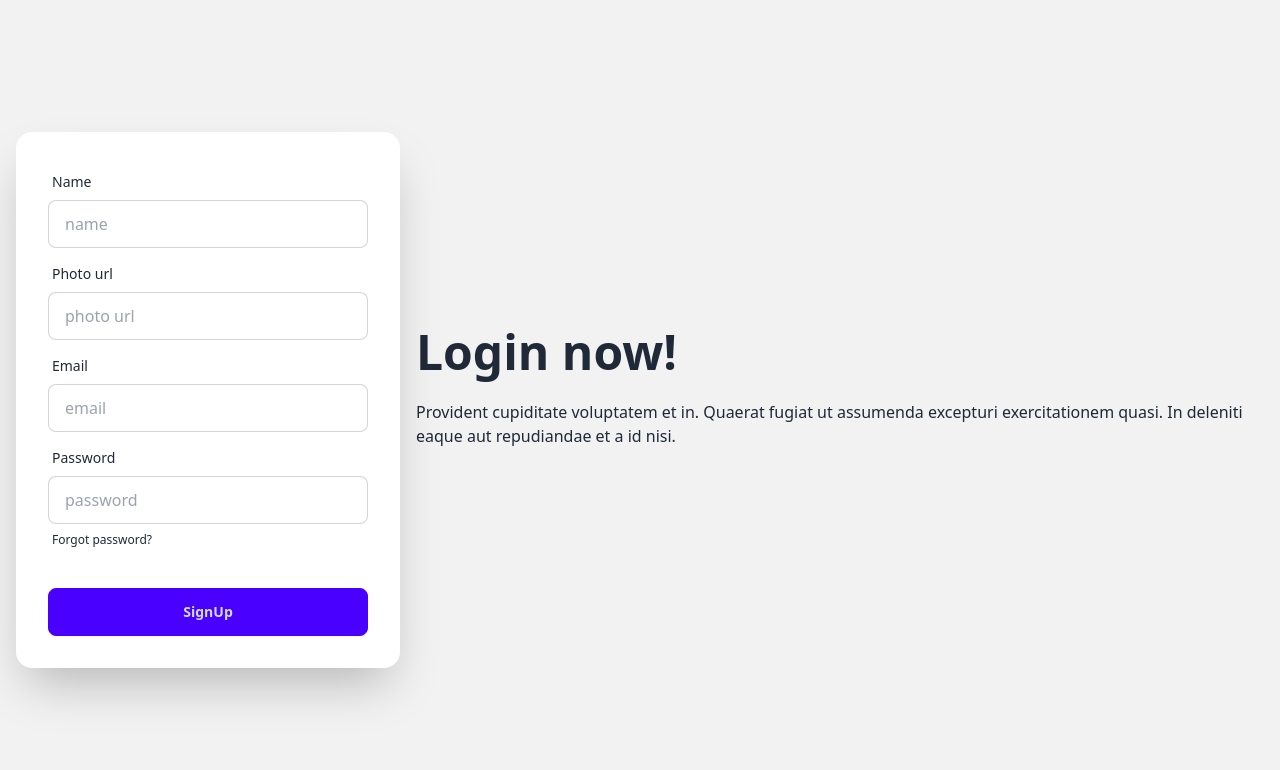
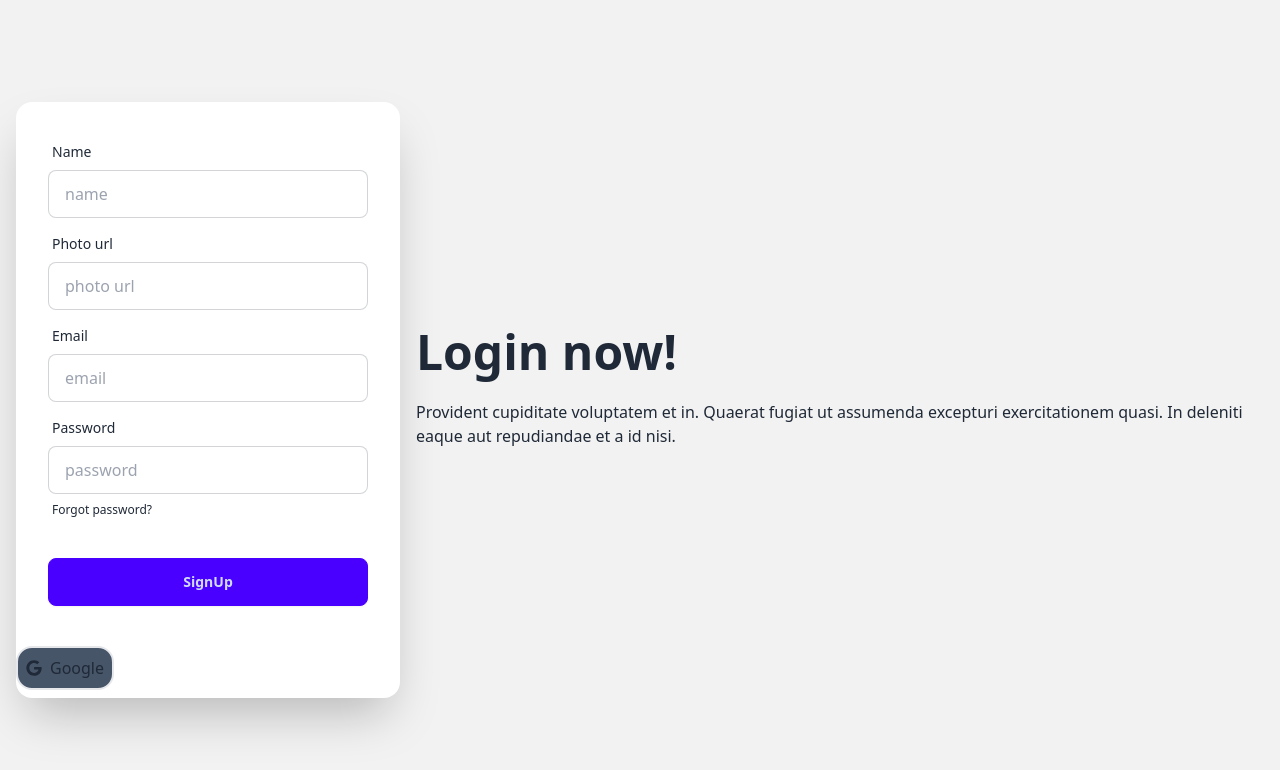
Before and after one commit to git-zahidul-islam/bistro-boss-client, a React (Vite) app: page /signup in a window 1280 px wide. Shown: the top 770 px of the page. Built offline with nearby package versions, Linux system fonts and the light colour scheme; no server answers.

Commit message:
existing user problmes fixed

```diff
--- /dev/null
+++ b/src/components/socialLogin/SocialLogin.jsx
@@ -0,0 +1,53 @@
+import { FaGoogle } from "react-icons/fa";
+import useAuth from "../../hooks/useAuth";
+import { useNavigate } from "react-router-dom";
+import useAxiosPublic from "../../hooks/useAxiosPublic";
+
+
+
+const SocialLogin = () => {
+    const { googleLogin } = useAuth()
+    const navigate = useNavigate()
+    const axiosPublic = useAxiosPublic()
+
+    const handleGoogleSignIn = () => {
+        // try block must be change
+        // try{
+        //     const result = await googleLogin()
+        //     console.log(result?.user);
+
+        // }
+        // catch(error){
+        //     console.error("error have google signIn",error);
+        // }
+        // navigate('/')
+
+        googleLogin()
+            .then(result => {
+                console.log("google login successfully", result.user);
+                const userInfo = {
+                    email: result.user?.email,
+                    name: result.user?.displayName
+                }
+                axiosPublic.post('/users', userInfo)
+                    .then(res => {
+                        console.log("user added by google", res.data);
+                        navigate('/')
+                    })
+            })
+    }
+
+    return (
+        <div className="my-2">
+            <button
+                onClick={handleGoogleSignIn}
+                className="p-2 flex items-center gap-2 border-2 bg-slate-600 rounded-2xl"
+                aria-label="Sign in with Google"
+            >
+                <FaGoogle></FaGoogle>Google
+            </button>
+        </div>
+    );
+};
+
+export default SocialLogin;
--- a/src/home/testimonials/Testimonials.jsx
+++ b/src/home/testimonials/Testimonials.jsx
@@ -7,20 +7,27 @@ import { useEffect, useState } from "react";
 import { Rating } from '@smastrom/react-rating'
 import '@smastrom/react-rating/style.css'
 import { FcAdvertising } from "react-icons/fc";
+import useAxiosPublic from "../../hooks/useAxiosPublic";
 
 
 
 const Testimonials = () => {
+    const axiosPublic = useAxiosPublic()
     const [review, setReview] = useState([])
     // console.log(review);
 
     useEffect(() => {
-        fetch('http://localhost:5000/reviews')
-            .then(res => res.json())
-            .then(data => {
-                setReview(data)
-            })
-    }, [])
+        // fetch('http://localhost:5000/reviews')
+        //     .then(res => res.json())
+        //     .then(data => {
+        //         setReview(data)
+        //     })
+        axiosPublic.get(`${import.meta.env.VITE_API_COMMON}/reviews`)
+        .then(res => {
+            setReview(res.data)
+        })
+
+    }, [axiosPublic])
 
     return (
         <div className="my-20">
--- a/src/pages/login/Login.jsx
+++ b/src/pages/login/Login.jsx
@@ -2,6 +2,7 @@ import { useContext, useEffect, useState } from "react";
 import { Link, useLocation, useNavigate } from "react-router-dom";
 import { loadCaptchaEnginge, LoadCanvasTemplate, validateCaptcha } from 'react-simple-captcha';
 import { AuthContext } from "../../provider/AuthProvider";
+import SocialLogin from "../../components/socialLogin/SocialLogin";
 
 
 const Login = () => {
@@ -10,7 +11,7 @@ const Login = () => {
     const navigate = useNavigate()
     const location = useLocation()
     const from = location.state?.from?.pathname || "/";
-    console.log("user login for items",location.state);
+    // console.log("user login for items",location.state);
 
     useEffect(() => {
         loadCaptchaEnginge(6);
@@ -75,8 +76,12 @@ const Login = () => {
                         {/* TODO: make disabled */}
                             <input disabled={false} className="btn btn-primary" type="submit" value="Login" />
                         </div>
-                        <small>New here <Link to={'/signup'}>Create an account</Link></small>
+                        <small>New here <Link className="text-base font-medium text-indigo-700" to={'/signup'}>Create an account</Link></small>
                     </form>
+                    <div className="divider px-2"></div>
+                    <div className="flex justify-center">
+                        <SocialLogin></SocialLogin>
+                    </div>
                 </div>
                 <div className="text-center w-1/2 lg:text-left">
                     <input type="submit" className="text-5xl font-bold" value="login" />
--- a/src/pages/signup/SignUp.jsx
+++ b/src/pages/signup/SignUp.jsx
@@ -4,6 +4,7 @@ import { useNavigate } from "react-router-dom";
 import { useForm } from "react-hook-form"
 import useAxiosPublic from "../../hooks/useAxiosPublic";
 import Swal from 'sweetalert2'
+import SocialLogin from "../../components/socialLogin/SocialLogin";
 
 const SignUp = () => {
     const axiosPublic = useAxiosPublic()
@@ -99,6 +100,7 @@ const SignUp = () => {
                             <input className="btn btn-primary" type="submit" value="SignUp" />
                         </div>
                     </form>
+                    <SocialLogin></SocialLogin>
                 </div>
             </div>
         </div>
--- a/src/provider/AuthProvider.jsx
+++ b/src/provider/AuthProvider.jsx
@@ -19,7 +19,8 @@ const AuthProvider = ({ children }) => {
     }
     const googleLogin = () => {
         setLoading(true)
-        signInWithPopup(googleProvider)
+        return signInWithPopup(auth,googleProvider)
+
     }
     // logout
     const logout = () => {
--- a/src/router/Router.jsx
+++ b/src/router/Router.jsx
@@ -45,7 +45,7 @@ export const router = createBrowserRouter([
     },
     {
         path: 'dashboard',
-        element: <Dashboard></Dashboard>,
+        element: <PrivateRoute><Dashboard></Dashboard></PrivateRoute>,
         children: [
             {
                 path: 'cart',
```
